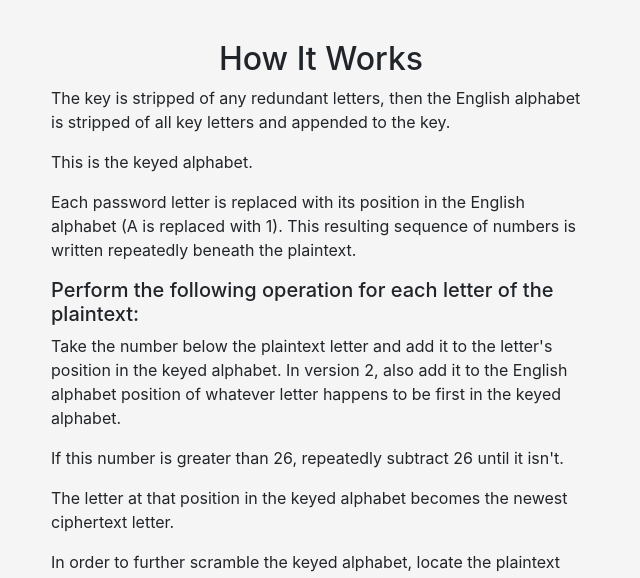
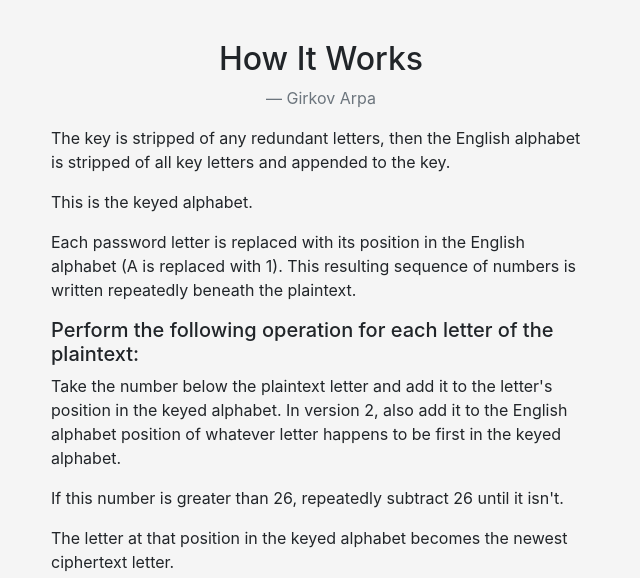
Before and after one commit to GirkovArpa/hutton-calculator, a website: page howto.html in a window 1280 px wide. Shown: the top 578 px of the page, without its empty margins (319-959 px from the left). Drawn offline with Linux system fonts and the light colour scheme.

Commit message:
cited myself

```diff
--- a/howto.html
+++ b/howto.html
@@ -24,6 +24,11 @@
           <h2>
             <center>How It Works</center>
           </h2>
+          <center>
+          <blockquote class="blockquote">
+            <footer class="blockquote-footer">Girkov Arpa</footer>
+          </blockquote>
+        </center>
           <p>The key is stripped of any redundant letters, then the English alphabet is stripped of all key letters and
             appended to
             the key.</p>
@@ -55,9 +60,9 @@
           </div>
           <br>
           <div class="embed-responsive embed-responsive-16by9">
-              <iframe class="embed-responsive-item" src="https://www.youtube.com/embed/4LnNzc23_ww?rel=0"
-                allowfullscreen></iframe>
-            </div>
+            <iframe class="embed-responsive-item" src="https://www.youtube.com/embed/4LnNzc23_ww?rel=0"
+              allowfullscreen></iframe>
+          </div>
         </div>
       </div>
     </div>
```
